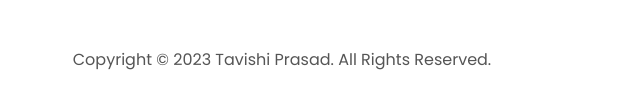
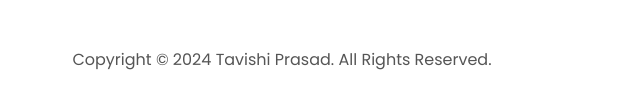
Before and after one commit to tavishiprasad/Portfolio_LEAD5.0, a plain HTML site: page index.html in a window 1280 px wide. Shown: the part 2804-2913 px from the top of the page, 358-998 px from the left. Drawn offline with Linux system fonts and the light colour scheme.

Commit message:
Update index.html

```diff
--- a/index.html
+++ b/index.html
@@ -254,7 +254,7 @@
           </ul>
         </div>
       </nav>
-      <p>Copyright &#169; 2023 Tavishi Prasad. All Rights Reserved.</p>
+      <p>Copyright &#169; 2024 Tavishi Prasad. All Rights Reserved.</p>
     </footer>
     <script src="script.js"></script>
   </body>
```
